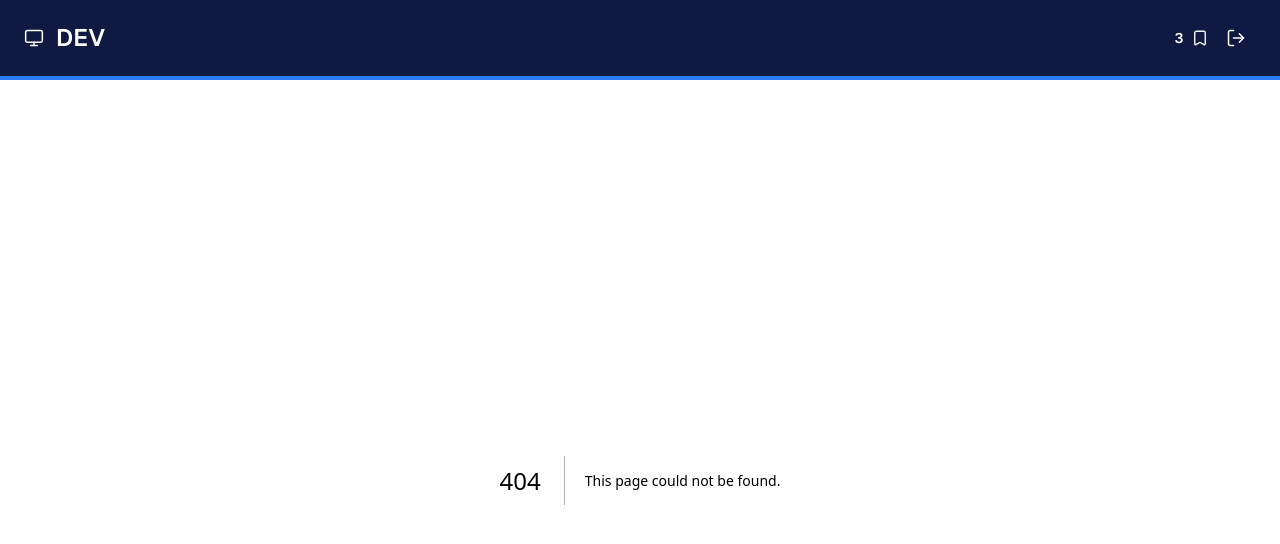
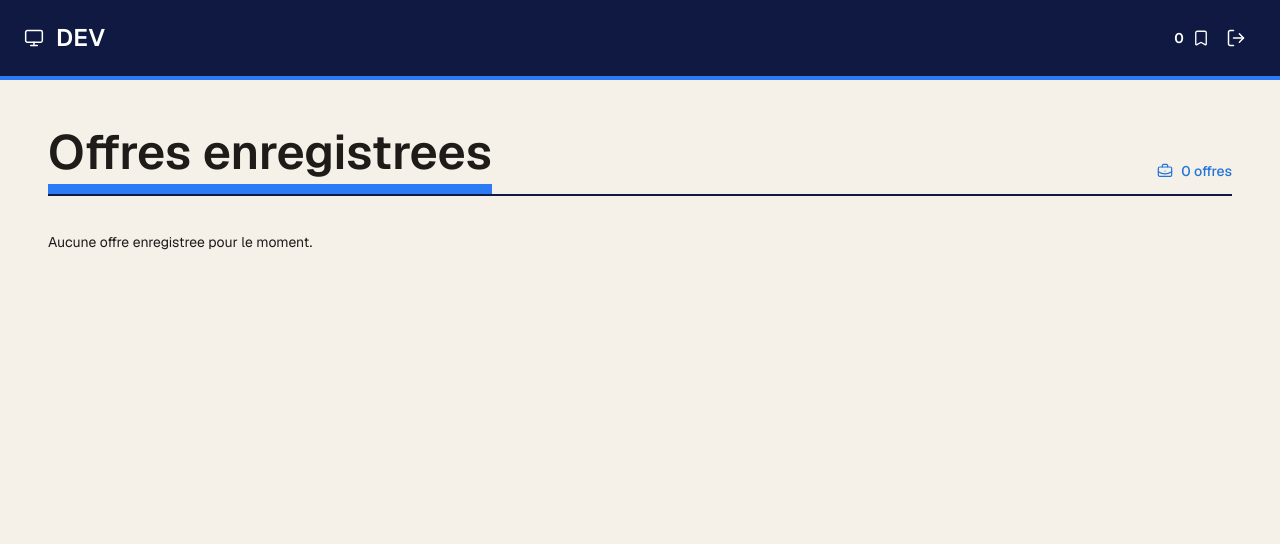
Before and after one commit to Ynov-projectss/next-js-rendu, a Next.js app: page /offres-enregistrees in a window 1280 px wide. Before the commit this address had no page. Shown: the top 544 px of the page. Built offline with nearby package versions, Linux system fonts and the light colour scheme.

Commit message:
Add saved offer store

```diff
--- /dev/null
+++ b/app/offres-enregistrees/page.tsx
@@ -0,0 +1,36 @@
+"use client";
+
+import { BriefcaseBusiness } from "lucide-react";
+
+import { OffersSection } from "@/components/offers/OffersSection";
+import { SectionTitle } from "@/components/ui/SectionTitle";
+import { useSavedOffersStore } from "@/stores/saved-offers-store";
+
+export default function SavedOffersPage() {
+  const savedOffers = useSavedOffersStore((state) => state.savedOffers);
+
+  return (
+    <main className="mx-auto flex w-full flex-1 flex-col px-6 py-10 md:px-12 md:py-12">
+      <SectionTitle
+        title="Offres enregistrees"
+        as="h1"
+        rightContent={
+          <div className="inline-flex items-center gap-2 text-sm font-medium text-[#2175D9]">
+            <BriefcaseBusiness className="h-4 w-4" strokeWidth={1.8} />
+            <span>{savedOffers.length} offres</span>
+          </div>
+        }
+      />
+
+      <div className="mt-9">
+        {savedOffers.length > 0 ? (
+          <OffersSection offers={savedOffers} />
+        ) : (
+          <p className="text-sm text-[#1E1B18]">
+            Aucune offre enregistree pour le moment.
+          </p>
+        )}
+      </div>
+    </main>
+  );
+}
--- a/app/offres/[uid]/page.tsx
+++ b/app/offres/[uid]/page.tsx
@@ -11,6 +11,8 @@ import {
   getOfferTechnologies,
 } from "@/app/_lib/job-offers";
 import { OfferApplicationForm } from "@/components/offers/OfferApplicationForm";
+import { SaveOfferButton } from "@/components/offers/SaveOfferButton";
+import { mapJobOfferToOfferPreview } from "@/components/offers/offerPreview";
 import { TechnologyTagList } from "@/components/offers/TechnologyTagList";
 import { SectionTitle } from "@/components/ui/SectionTitle";
 
@@ -55,6 +57,7 @@ export default async function JobOfferPage({ params }: JobOfferPageProps) {
   }
 
   const technologies = getOfferTechnologies(offer);
+  const offerPreview = mapJobOfferToOfferPreview(offer);
 
   return (
     <main className="mx-auto flex w-full flex-1 flex-col px-6 py-10 md:px-12 md:py-12">
@@ -66,7 +69,16 @@ export default async function JobOfferPage({ params }: JobOfferPageProps) {
         <span>Voir toutes les offres</span>
       </Link>
 
-      <SectionTitle title={offer.data.title ?? "Offre"} as="h1" />
+      <SectionTitle
+        title={offer.data.title ?? "Offre"}
+        as="h1"
+        rightContent={
+          <SaveOfferButton
+            offer={offerPreview}
+            className="inline-flex items-center justify-center pb-1 text-[#0F1941]"
+          />
+        }
+      />
 
       <div className="mt-4 max-w-5xl space-y-4">
         <p className="flex items-center gap-2 text-sm font-medium text-[#2175D9]">
--- a/components/header/HeaderActions.tsx
+++ b/components/header/HeaderActions.tsx
@@ -1,19 +1,23 @@
+"use client";
+
 import Link from "next/link";
 import { Bookmark, LogOut } from "lucide-react";
 
-const PINNED_OFFERS_COUNT = 3;
+import { useSavedOffersStore } from "@/stores/saved-offers-store";
 
 export function HeaderActions() {
+  const savedOffers = useSavedOffersStore((state) => state.savedOffers);
+
   return (
     <div className="flex items-center gap-1 text-white">
       <Link
-        href="/"
+        href="/offres-enregistrees"
         aria-label="Voir les offres epinglees"
         title="Voir les offres epinglees"
         className="inline-flex h-10 min-w-10 items-center justify-center text-white"
       >
         <span className="inline-flex items-center gap-2 text-sm font-semibold">
-          <span>{PINNED_OFFERS_COUNT}</span>
+          <span>{savedOffers.length}</span>
           <Bookmark className="h-[18px] w-[18px]" strokeWidth={1.8} />
         </span>
       </Link>
--- a/components/offers/OfferCard.tsx
+++ b/components/offers/OfferCard.tsx
@@ -1,7 +1,8 @@
 import Link from "next/link";
-import { Bookmark, CalendarDays, CodeXml } from "lucide-react";
+import { CalendarDays, CodeXml } from "lucide-react";
 
 import type { OfferPreview } from "@/components/offers/offerPreview";
+import { SaveOfferButton } from "@/components/offers/SaveOfferButton";
 
 type OfferCardProps = {
   offer: OfferPreview;
@@ -9,11 +10,20 @@ type OfferCardProps = {
 
 export function OfferCard({ offer }: OfferCardProps) {
   return (
-    <Link href={offer.href} className="block">
-      <article className="bg-white p-4 shadow-sm transition-shadow hover:shadow-md">
+    <article className="relative cursor-pointer bg-white p-4 shadow-sm transition-shadow hover:shadow-md">
+      <Link
+        href={offer.href}
+        aria-label={`Voir l'offre ${offer.title}`}
+        className="absolute inset-0 z-10 cursor-pointer"
+      />
+
+      <div className="relative z-20 pointer-events-none">
         <div className="flex items-start justify-between gap-4">
           <h3 className="text-xl font-semibold text-[#0F1941]">{offer.title}</h3>
-          <Bookmark className="mt-1 h-4 w-4 text-[#0F1941]" strokeWidth={1.8} />
+          <SaveOfferButton
+            offer={offer}
+            className="pointer-events-auto relative z-30 inline-flex items-center justify-center text-[#0F1941]"
+          />
         </div>
 
         <div className="mt-4 space-y-2 text-sm text-[#2D7BF4]">
@@ -28,7 +38,7 @@ export function OfferCard({ offer }: OfferCardProps) {
         </div>
 
         <p className="mt-5 text-sm leading-6 text-[#1E1B18]">{offer.description}</p>
-      </article>
-    </Link>
+      </div>
+    </article>
   );
 }
--- /dev/null
+++ b/components/offers/SaveOfferButton.tsx
@@ -0,0 +1,35 @@
+"use client";
+
+import { Bookmark } from "lucide-react";
+
+import type { OfferPreview } from "@/components/offers/offerPreview";
+import { useSavedOffersStore } from "@/stores/saved-offers-store";
+
+type SaveOfferButtonProps = {
+  offer: OfferPreview;
+  className?: string;
+};
+
+export function SaveOfferButton({
+  offer,
+  className,
+}: SaveOfferButtonProps) {
+  const isSaved = useSavedOffersStore((state) => state.isSavedOffer(offer.id));
+  const toggleSavedOffer = useSavedOffersStore((state) => state.toggleSavedOffer);
+
+  return (
+    <button
+      type="button"
+      aria-label={isSaved ? "Retirer des offres enregistrees" : "Enregistrer l'offre"}
+      title={isSaved ? "Retirer des offres enregistrees" : "Enregistrer l'offre"}
+      onClick={() => toggleSavedOffer(offer)}
+      className={className ?? "inline-flex items-center justify-center text-[#0F1941]"}
+    >
+      <Bookmark
+        className="h-4 w-4"
+        strokeWidth={1.8}
+        fill={isSaved ? "currentColor" : "none"}
+      />
+    </button>
+  );
+}
--- /dev/null
+++ b/stores/saved-offers-store.ts
@@ -0,0 +1,41 @@
+"use client";
+
+import { create } from "zustand";
+
+import type { OfferPreview } from "@/components/offers/offerPreview";
+
+type SavedOffersState = {
+  savedOffers: OfferPreview[];
+  addSavedOffer: (offer: OfferPreview) => void;
+  removeSavedOffer: (offerId: string) => void;
+  toggleSavedOffer: (offer: OfferPreview) => void;
+  isSavedOffer: (offerId: string) => boolean;
+};
+
+export const useSavedOffersStore = create<SavedOffersState>((set, get) => ({
+  savedOffers: [],
+  addSavedOffer: (offer) =>
+    set((state) => ({
+      savedOffers: state.savedOffers.some(
+        (savedOffer) => savedOffer.id === offer.id,
+      )
+        ? state.savedOffers
+        : [...state.savedOffers, offer],
+    })),
+  removeSavedOffer: (offerId) =>
+    set((state) => ({
+      savedOffers: state.savedOffers.filter((offer) => offer.id !== offerId),
+    })),
+  toggleSavedOffer: (offer) => {
+    const { isSavedOffer, addSavedOffer, removeSavedOffer } = get();
+
+    if (isSavedOffer(offer.id)) {
+      removeSavedOffer(offer.id);
+      return;
+    }
+
+    addSavedOffer(offer);
+  },
+  isSavedOffer: (offerId) =>
+    get().savedOffers.some((offer) => offer.id === offerId),
+}));
```
